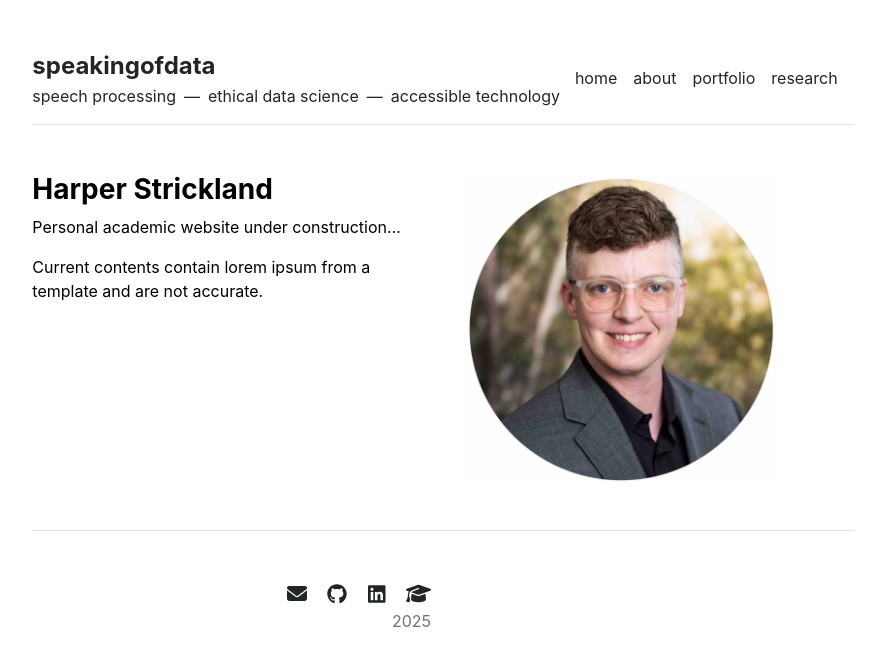
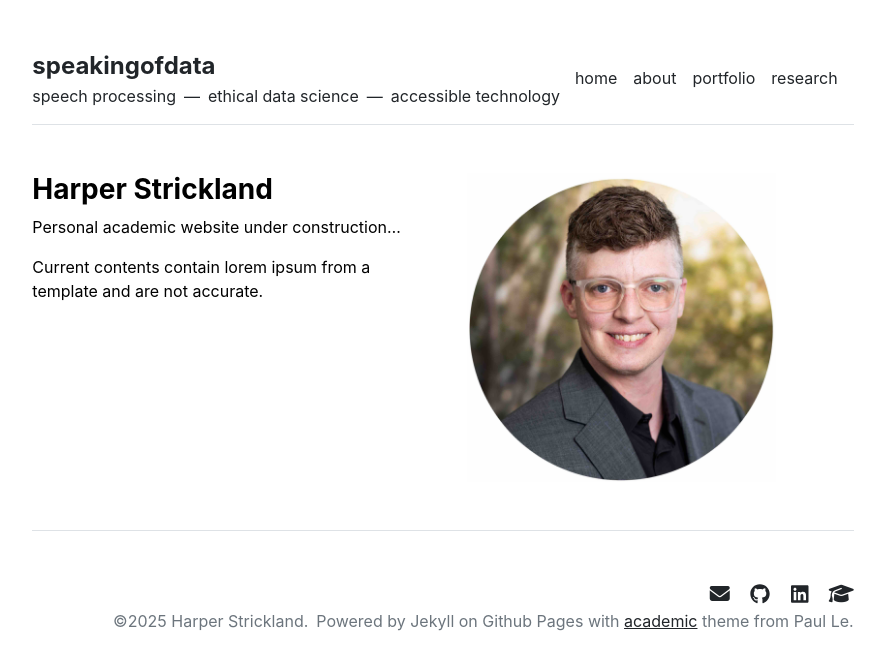
Before and after one commit to speakingofdata/speakingofdata.github.io, a Jekyll site: the page built from index.md, in a window 1280 px wide. Shown: the top 670 px of the page, without its empty margins (197-1081 px from the left). Built offline with Jekyll 4.4.1, drawn with Linux system fonts in a browser that asks for light colours; nearby versions of some CDN libraries.

Commit message:
Update footer.html

```diff
--- a/_includes/footer.html
+++ b/_includes/footer.html
@@ -1,14 +1,14 @@
 <footer class="pt-5 my-5 text-muted border-top">
   <div class="row">
-    <div class="col-md-6 text-end social-media-icons">
+    <div class="col-md-12 text-end social-media-icons">
       {% for item in site.data.settings.social %}
         <a href="{{ item.link }}" class="ms-3 fs-5"><i class="{{ item.style }} fa-{{ item.icon }}"></i></a>
       {% endfor %}
     </div>
   </div>
   <div class="row">
-    <div class="col-md-6 text-end social-media-icons">
-      <script>document.write(new Date().getFullYear())</script>
+    <div class="col-md-12 text-end social-media-icons">
+      &copy;<script>document.write(new Date().getFullYear())</script> Harper Strickland.&ensp;Powered by Jekyll on Github Pages with <a href="https://https://jekyll-themes.com/LeNPaul/academic">academic</a> theme from Paul Le.
     </div>
   </div>
 </footer>
```
